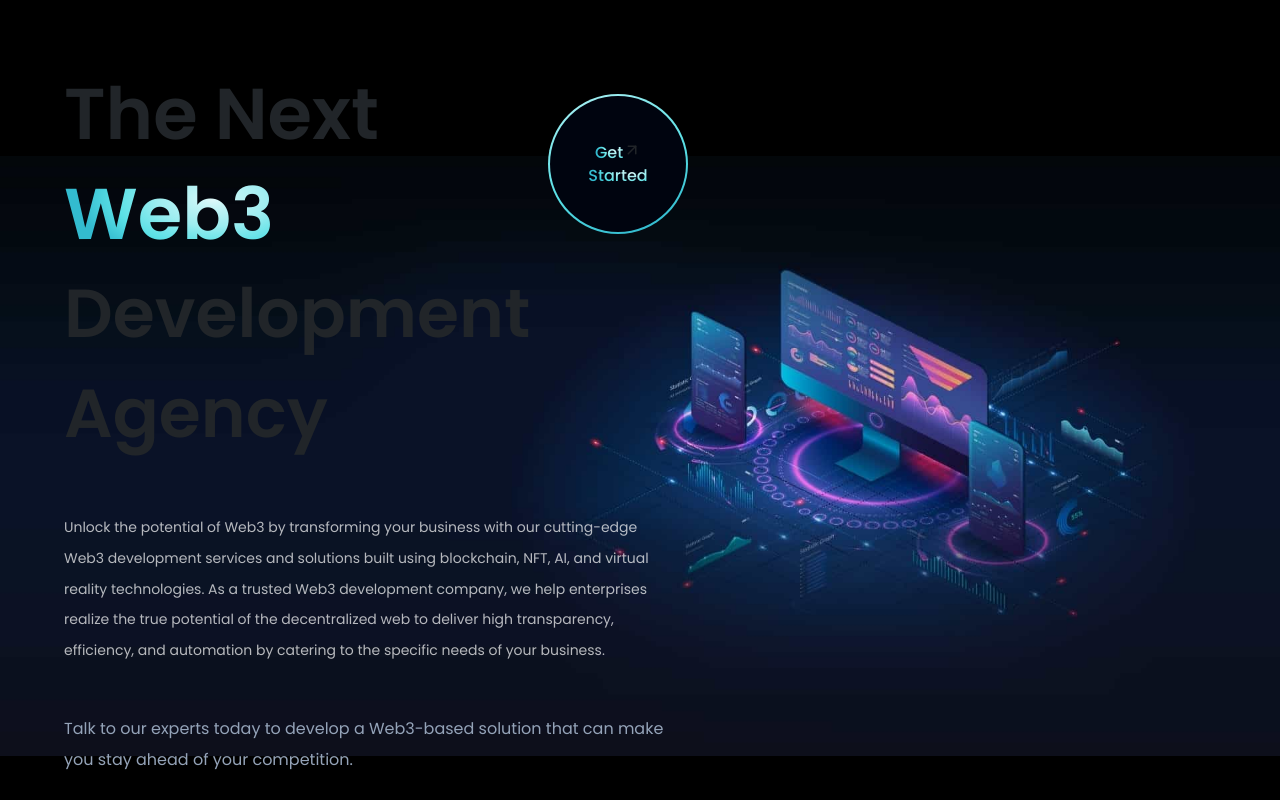
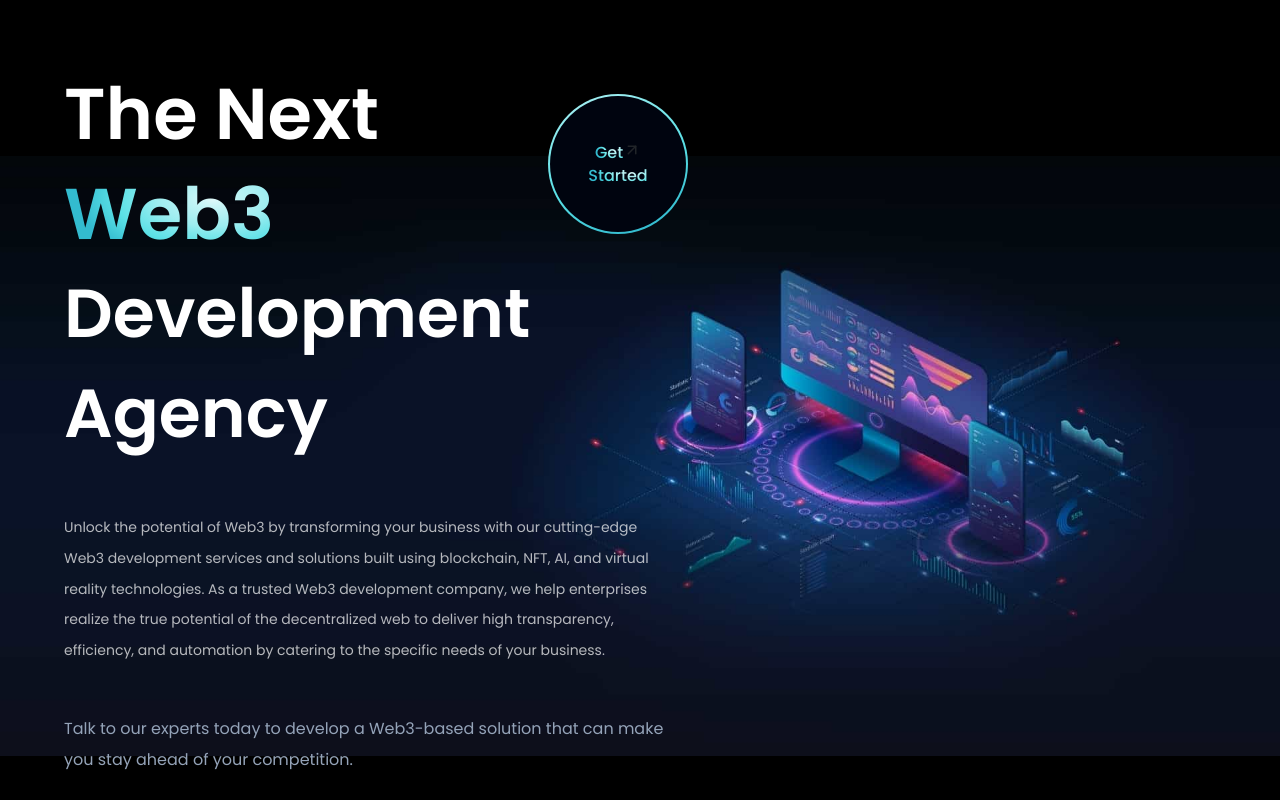
Before and after one commit to Edberaga/Old-Saysheji, a React (Vite) app: page / in a window 1280 px wide. Shown: the top 800 px of the page. Built offline with nearby package versions, Linux system fonts and the light colour scheme.

Commit message:
edit font text

```diff
--- a/src/home/Hero.jsx
+++ b/src/home/Hero.jsx
@@ -7,7 +7,7 @@ const Hero = () =>(
     <section id="home" className={`flex md:flex-row flex-col ${styles.paddingY}`}>
       <div className={`flex-1 ${styles.flexStart} flex-col xl:px-0 sm:px-16 px-6`}>
         <div className="flex flex-row justify-between items-center w-full">
-          <h1 className='font-poppins font-semibold ss:text-[72px] text-[50px]
+          <h1 className='font-poppins font-semibold ss:text-[72px] text-[50px] text-white
           ss:leading-[100px] leading-[65px]'>
           The Next <span className='text-gradient'>Web3</span>
           </h1>
@@ -17,7 +17,7 @@ const Hero = () =>(
             <GetStarted/>
           </div>
         </div>
-        <h1 className='font-poppins font-semibold ss:text-[68px] text-[46px] ss:leading-[100px] leading-[75px]'> Development Agency</h1>
+        <h1 className='font-poppins font-semibold ss:text-[68px] text-[46px] ss:leading-[100px] leading-[75px] text-white'> Development Agency</h1>
         <p className={`${styles.paragraph} max-w-[600px] mt-5 text-sm`}>{Content.headerContent}</p>
         <p className={`${styles.paragraph} max-w-[600px] mt-5 text-slate-400 duration-300 hover:text-sky-400 text-base`}>{Content.headerLastContent}</p>
       </div>
```
